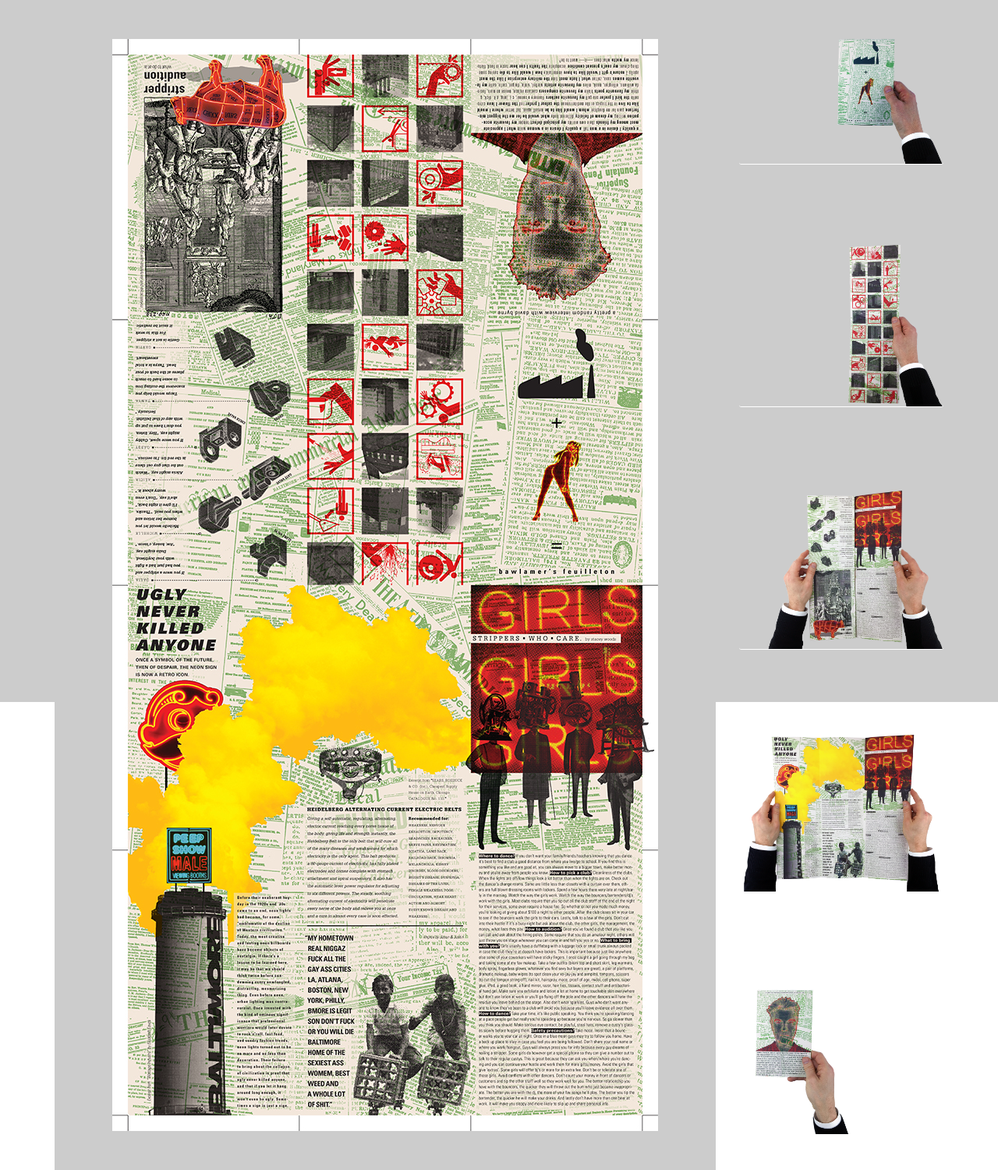
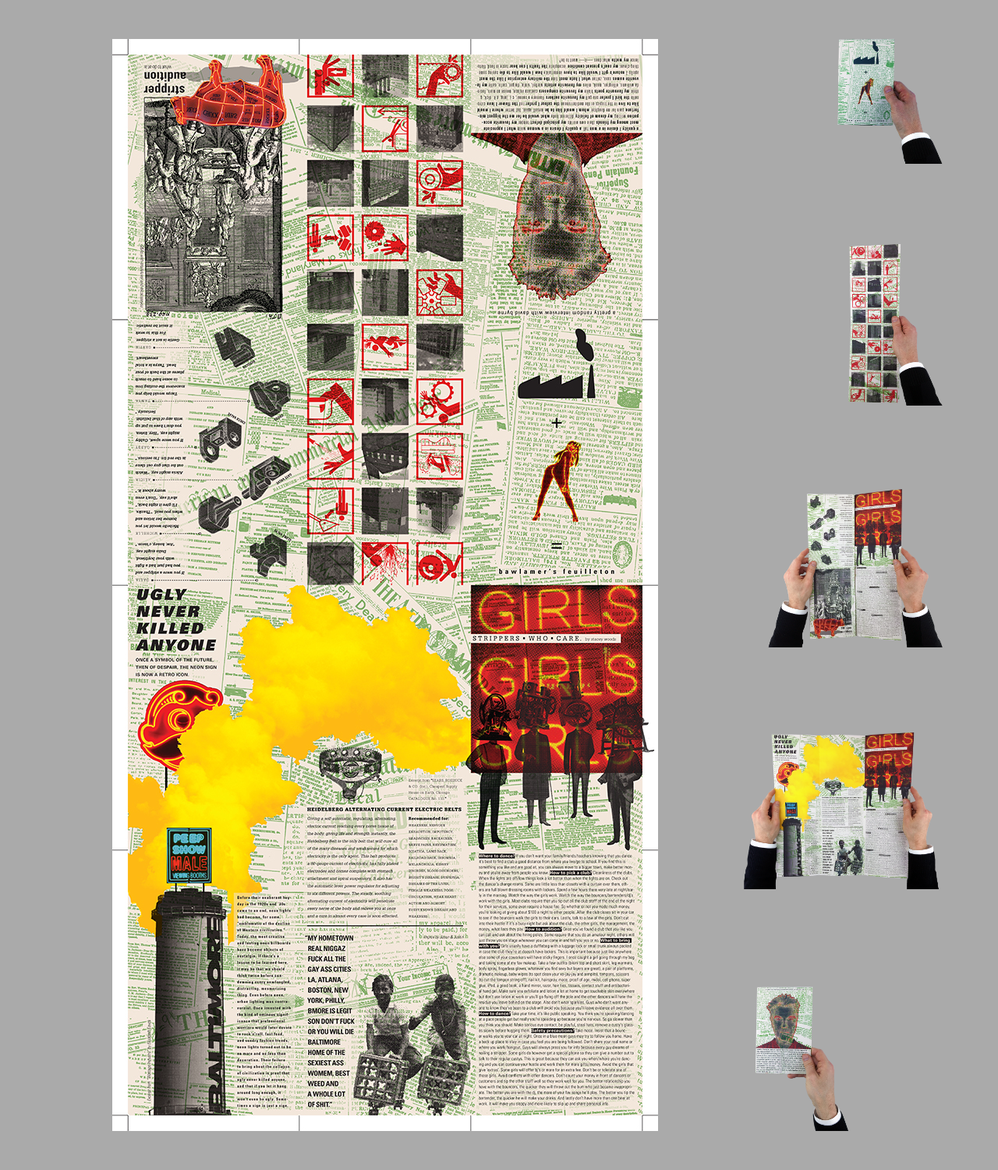
Before and after one commit to carolineportugal/estudioporto, a Jekyll site: the page built from _posts/2016-08-22-bawlamers-feuilleton.html, in a window 1280 px wide. Shown: the whole page at 78% size. Built offline with Jekyll 4.4.1, drawn with Linux system fonts in a browser that asks for light colours; nearby versions of some CDN libraries; some web fonts are replaced.

Commit message:
additions to zine project

```diff
--- a/_sass/_bawlamers-feuilleton.scss
+++ b/_sass/_bawlamers-feuilleton.scss
@@ -2,19 +2,16 @@
 // $serif-text:'Playfair Display', serif;
 // $beige:#F9F7ED;
 // $transition-time:.2s;
-// $background: #000;
+$background:#aaa;
 
 // Code
 #bawlamers-feuilleton{
-  height:100%;
-  background-color:#ccc;
-
+  background:$background;
 
   .left-column{
     display: flex;
     flex-direction: column;
     align-items: center;
-    background-color:#ccc;
     padding:5rem 0;
 
     img{
@@ -27,14 +24,24 @@
     display: flex;
     flex-direction: column;
     align-items: center;
-    // background-color:#ccc;
   }
 
   .hands{
     width: 100%;
     margin-bottom:10rem;
-    border-radius: .3rem;
-    border-bottom:1px solid #fff;
+    position:relative;
+
+  }
+
+  .hands::after{
+    content:'';
+    position:absolute;
+    width:100px;
+    bottom:0;
+    left:0;
+    background:#fff;
+    height:1px;
+    z-index:10;
   }
 
   .hands:last-child{
```
